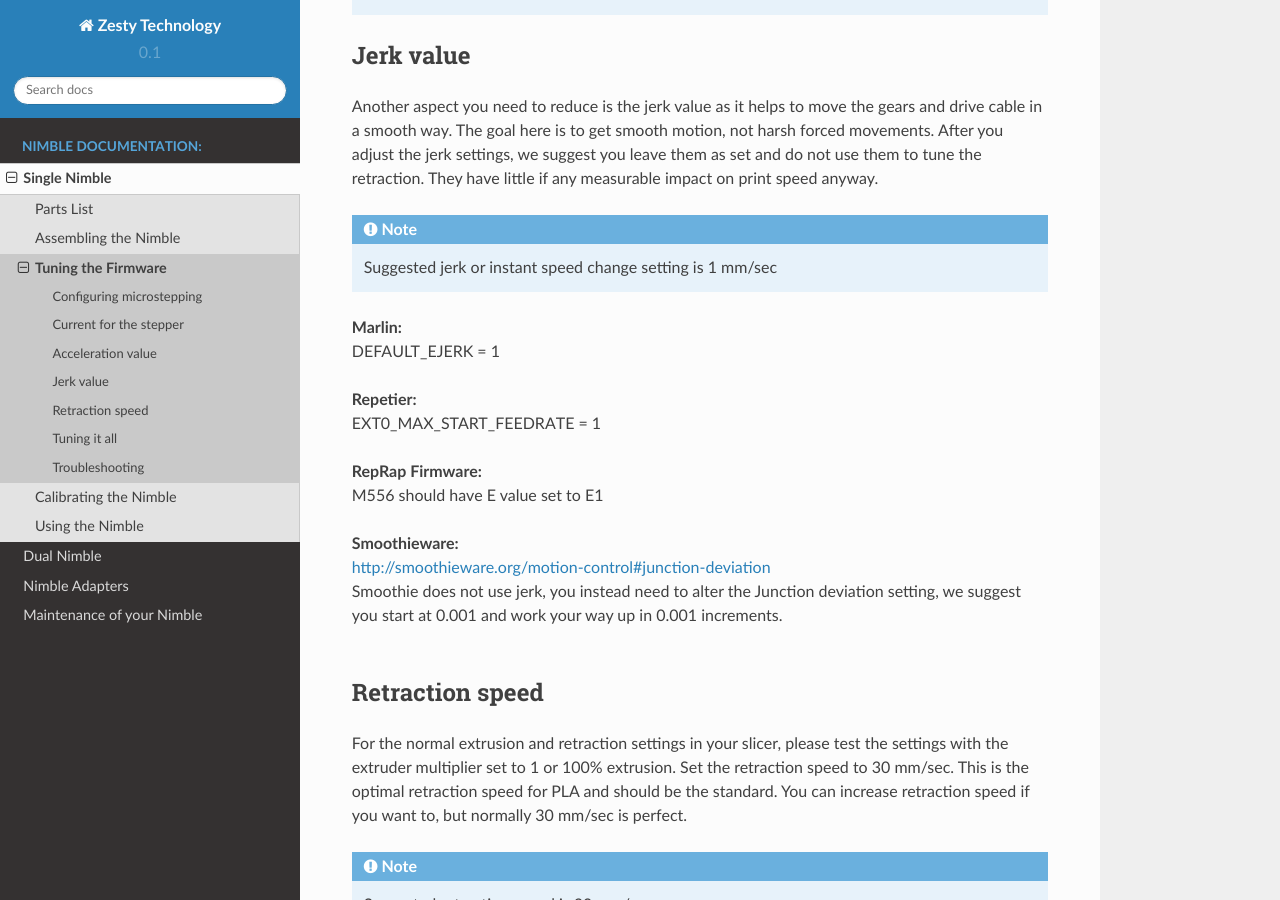
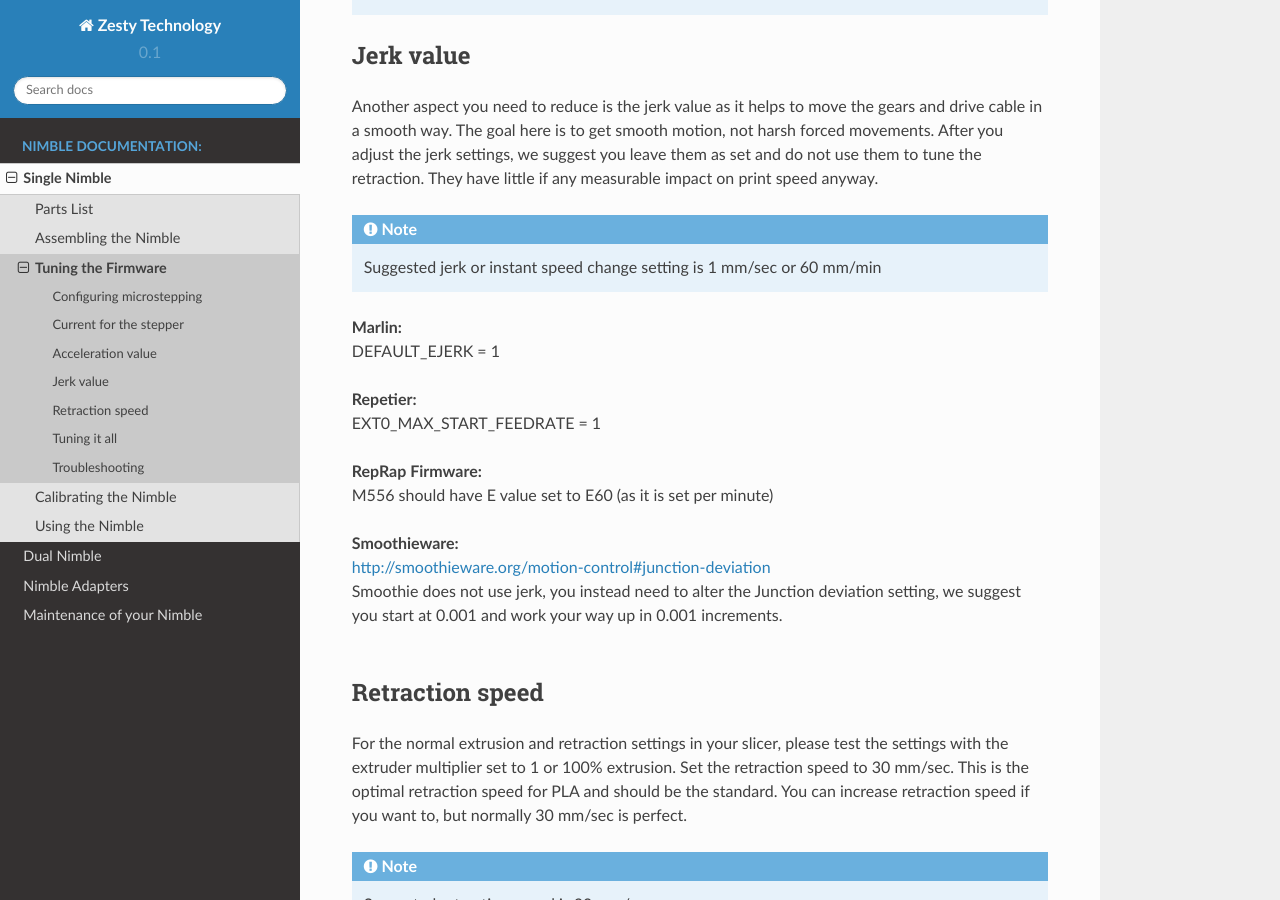
Before and after one commit to ZestyTechnology/zesty-docs, a Sphinx documentation site: the page built from docs/nimble_single/tuning.rst, in a window 1280 px wide and 900 px high, scrolled down 1730 px. Built offline with Sphinx 7.4.7 and the Read the Docs theme 2.0.0, drawn with Linux system fonts in a browser that asks for light colours.

Commit message:
Update tuning.rst
changed jerk value, it is per minute

```diff
--- a/docs/nimble_single/tuning.rst
+++ b/docs/nimble_single/tuning.rst
@@ -56,7 +56,7 @@ Jerk value
 
 Another aspect you need to reduce is the jerk value as it helps to move the gears and drive cable in a smooth way. The goal here is to get smooth motion, not harsh forced movements. After you adjust the jerk settings, we suggest you leave them as set and do not use them to tune the retraction. They have little if any measurable impact on print speed anyway.
 
-.. Note:: Suggested jerk or instant speed change setting is 1 mm/sec
+.. Note:: Suggested jerk or instant speed change setting is 1 mm/sec or 60 mm/min
 
 | **Marlin:**
 | DEFAULT_EJERK = 1
@@ -65,7 +65,7 @@ Another aspect you need to reduce is the jerk value as it helps to move the gear
 | EXT0_MAX_START_FEEDRATE = 1
 |
 | **RepRap Firmware:**
-| M556 should have E value set to E1
+| M556 should have E value set to E60  (as it is set per minute)
 |
 | **Smoothieware:**
 | http://smoothieware.org/motion-control#junction-deviation
```
